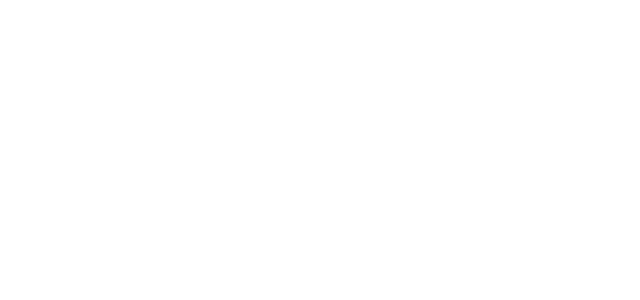
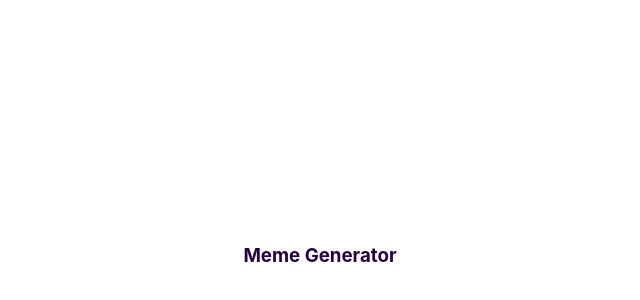
Before and after one commit to stylish-pawmy/meme-generator, a React (Vite) app: page / in a window 1280 px wide. Shown: the part 156-456 px from the top of the page, without its empty margins (320-960 px from the left). Built offline with nearby package versions, Linux system fonts and the light colour scheme.

Commit message:
Add NavBar skeleton

```diff
--- a/src/App.jsx
+++ b/src/App.jsx
@@ -1,8 +1,13 @@
+import { default as NavBar } from "./components/NavBar.jsx";
+
+// Styling
 import './App.css'
+
 
 function App() {
   return (
     <>
+      <NavBar />
     </>
   )
 }
--- /dev/null
+++ b/src/components/NavBar.jsx
@@ -0,0 +1,13 @@
+import "../App.css";
+
+export default function NavBar()
+{
+    return (
+        <header>
+            <nav>
+                <img />
+                <h3>Meme Generator</h3>
+            </nav>
+        </header>
+    );
+}
--- a/src/index.css
+++ b/src/index.css
@@ -4,7 +4,7 @@
   font-weight: 400;
 
   color-scheme: light dark;
-  color: rgba(255, 255, 255, 0.87);
+  color: var(--amethyst);
   background-color: #242424;
 
   font-synthesis: none;
@@ -28,11 +28,11 @@
 
 a {
   font-weight: 500;
-  color: #646cff;
+  color: var(--ut-orange);
   text-decoration: inherit;
 }
 a:hover {
-  color: #535bf2;
+  color: var(--orange-peel);
 }
 
 body {
@@ -60,7 +60,7 @@
   transition: border-color 0.25s;
 }
 button:hover {
-  border-color: #646cff;
+  border-color: var(--orange-peel);
 }
 button:focus,
 button:focus-visible {
@@ -69,11 +69,11 @@
 
 @media (prefers-color-scheme: light) {
   :root {
-    color: #213547;
+    color: var(--russian-violet);
     background-color: #ffffff;
   }
   a:hover {
-    color: #747bff;
+    color: var(--ut-orange);
   }
   button {
     background-color: #f9f9f9;
```
